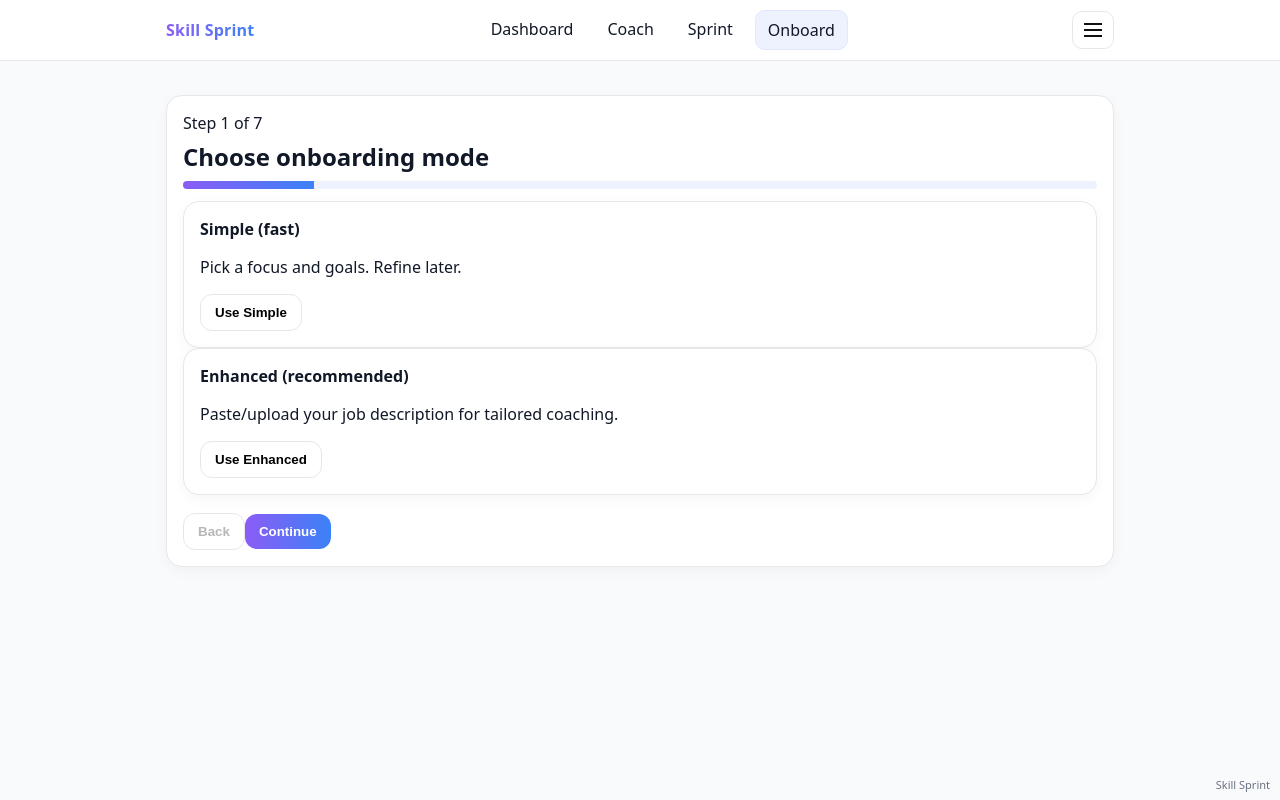
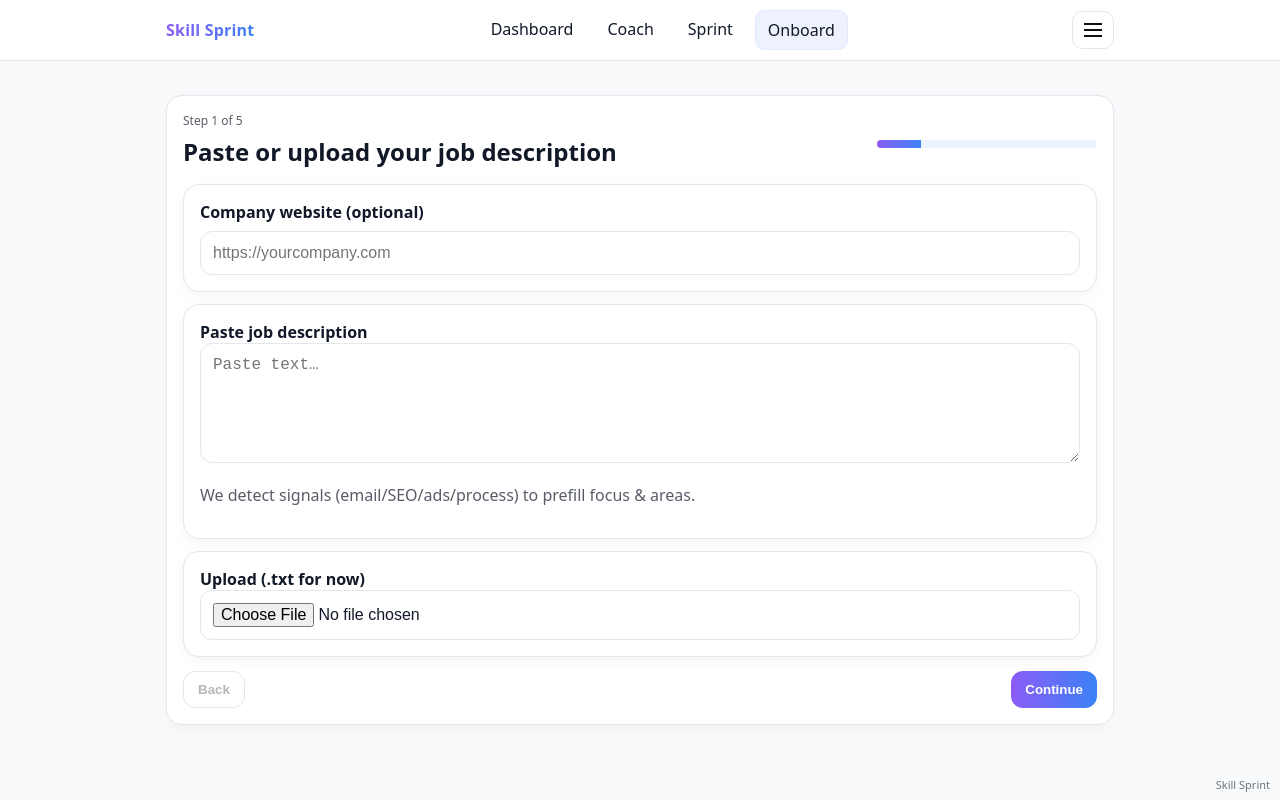
Before and after one commit to jammoody/skill-sprint, a Next.js app: page /onboarding in a window 1280 px wide. Built offline with nearby package versions, Linux system fonts and the light colour scheme.

Commit message:
Update onboarding.js

```diff
--- a/pages/onboarding.js
+++ b/pages/onboarding.js
@@ -1,14 +1,9 @@
 // pages/onboarding.js
-import { useMemo, useState } from 'react';
+import { useMemo, useState, useEffect } from 'react';
 import Nav from '../components/Nav';
-import { setProfile, getKPIs } from '../lib/store';
+import { setProfile, getKPIs, setOnboardedAt, getOnboardedAt } from '../lib/store';
 
 const FOCUS = ['Marketing','E-commerce','Leadership','Operations','Sales','General'];
-const STYLE = [
-  { key:'supportive', label:'Supportive', sub:'Encouraging and positive' },
-  { key:'direct', label:'Direct', sub:'Clear and to the point' },
-  { key:'analytical', label:'Analytical', sub:'Data-first and KPI-driven' }
-];
 const AREAS = ['Email','Paid ads','SEO','Conversion rate','Pricing','Analytics','Customer success','Process','Lead gen'];
 
 function fromJD(text=''){
@@ -25,202 +20,142 @@ function fromJD(text=''){
 }
 
 export default function Onboarding(){
-  const [mode,setMode]=useState('enhanced');
   const [step,setStep]=useState(0);
+  const [jd,setJD]=useState(''); const [jdFile,setJDFile]=useState('');
   const [focus,setFocus]=useState('Marketing');
   const [areas,setAreas]=useState([]);
   const [goals,setGoals]=useState(['','','']);
-  const [style,setStyle]=useState('analytical');
   const [minutes,setMinutes]=useState(10);
   const [companyWebsite,setCompanyWebsite]=useState('');
-  const [jd,setJD]=useState(''); const [jdFile,setJDFile]=useState('');
+  const [already,setAlready]=useState(null);
+
+  useEffect(()=>{ setAlready(getOnboardedAt()); },[]);
 
   const steps = useMemo(()=>[
-    {title:'Choose onboarding mode', key:'mode'},
-    ...(mode==='enhanced' ? [
     {title:'Paste or upload your job description', key:'jd'},
-      {title:'Review suggested focus & areas', key:'areas'},
-    ]: []),
-    {title:'Your company & focus', key:'focus'},
+    {title:'Choose focus & areas', key:'areas'},
     {title:'Top 3 goals (30 days)', key:'goals'},
-    {title:'Coach style & cadence', key:'style'},
+    {title:'Daily cadence', key:'cad'},
     {title:'Summary', key:'summary'},
-  ],[mode]);
+  ],[]);
   const progress = ((step+1)/steps.length)*100;
-
-  function next(){ step<steps.length-1 ? setStep(step+1) : finish(); }
-  function back(){ if(step>0) setStep(step-1); }
-
-  function onJD(text){
-    setJD(text);
-    const { focus:f, areas:a } = fromJD(text);
-    if (f) setFocus(f);
-    if (a?.length) setAreas(prev=>Array.from(new Set([...prev,...a])));
-  }
 
   async function onFile(e){
     const f = e.target.files?.[0]; if(!f) return; setJDFile(f.name);
     if (f.type.startsWith('text/')) onJD(await f.text());
     else alert('Upload .txt for now (paste text if PDF).');
   }
-
-  function toggleArea(a){ setAreas(prev=>prev.includes(a) ? prev.filter(x=>x!==a) : [...prev,a]); }
+  function onJD(text){ setJD(text); const { focus:f, areas:a } = fromJD(text); if (f) setFocus(f); if (a?.length) setAreas(prev=>Array.from(new Set([...prev,...a]))); }
+  function toggleArea(a){ setAreas(prev=>prev.includes(a)? prev.filter(x=>x!==a) : [...prev,a]); }
   function setGoal(i,val){ const g=[...goals]; g[i]=val; setGoals(g); }
+  function next(){ step<steps.length-1 ? setStep(step+1) : finish(); }
+  function back(){ if(step>0) setStep(step-1); }
 
   function finish(){
     const gs = goals.filter(Boolean);
     setProfile({
       focus:[focus],
       areas,
-      coachStyle:style,
       constraints:{minutesPerDay:Number(minutes)},
       goals30d: gs, goal30d: gs[0] || 'Make visible progress',
       jobDescription: jd ? { text: jd, fileName: jdFile || null } : null,
       companyWebsite: companyWebsite || null
     });
     if (!getKPIs().categories) localStorage.setItem('ss_kpis', JSON.stringify({categories:{}}));
-    window.location.assign('/coach');
+    setOnboardedAt(Date.now());
+    window.location.assign('/dashboard');
   }
 
   return (
     <>
       <Nav active="onboard" />
       <main className="container">
+        {already && (
+          <div className="card" style={{marginTop:12, background:'#f7fbff', borderColor:'#d8ecfb'}}>
+            <b>Onboarding complete</b>
+            <p style={{opacity:.8}}>You can update answers anytime. Prefer to keep coaching? <a href="/coach">Go to Coach →</a></p>
+          </div>
+        )}
+
         <div className="card" style={{marginTop:18}}>
-          <div className="spaced">
-            <div><div className="small">Step {step+1} of {steps.length}</div><h2 style={{margin:'6px 0 8px 0'}}>{steps[step].title}</h2></div>
+          <div style={{display:'flex',alignItems:'center',justifyContent:'space-between',gap:12}}>
+            <div><div style={{fontSize:12,opacity:.7}}>Step {step+1} of {steps.length}</div><h2 style={{margin:'6px 0 8px 0'}}>{steps[step].title}</h2></div>
             <div style={{minWidth:220}}><div className="progress"><span style={{width:`${progress}%`}}/></div></div>
           </div>
 
-          <div style={{marginTop:12}}>
-            {steps[step].key==='mode' && (
-              <section className="row two">
+          {/* JD */}
+          {steps[step].key==='jd' && (
+            <section style={{marginTop:8,display:'grid',gap:12,gridTemplateColumns:'1fr'}}>
               <div className="card">
-                  <b>Simple (fast)</b>
-                  <p className="help">Pick a focus and goals. Refine later.</p>
-                  <button className="btn" onClick={()=>setMode('simple')}>Use Simple</button>
+                <b>Company website (optional)</b>
+                <input className="input" placeholder="https://yourcompany.com" value={companyWebsite} onChange={e=>setCompanyWebsite(e.target.value)} style={{marginTop:8}} />
               </div>
               <div className="card">
-                  <b>Enhanced (recommended)</b>
-                  <p className="help">Paste/upload your job description for tailored coaching.</p>
-                  <button className="btn" onClick={()=>setMode('enhanced')}>Use Enhanced</button>
+                <b>Paste job description</b>
+                <textarea className="textarea" placeholder="Paste text…" value={jd} onChange={e=>onJD(e.target.value)} />
+                <p style={{opacity:.7}}>We detect signals (email/SEO/ads/process) to prefill focus & areas.</p>
+              </div>
+              <div className="card">
+                <b>Upload (.txt for now)</b>
+                <input className="input" type="file" accept=".txt,text/plain" onChange={onFile}/>
+                {jdFile && <p style={{fontSize:12,marginTop:6}}>Uploaded: {jdFile}</p>}
               </div>
             </section>
           )}
 
-            {steps[step].key==='jd' && (
-              <section className="row two">
-                <div className="card">
-                  <b>Paste job description</b>
-                  <textarea className="textarea" placeholder="Paste text…" value={jd} onChange={e=>onJD(e.target.value)} />
-                  <p className="help">We detect signals (email/SEO/ads/process) to prefill focus & areas.</p>
+          {/* Areas */}
+          {steps[step].key==='areas' && (
+            <section style={{marginTop:8}}>
+              <b>Focus</b>
+              <div style={{display:'flex',flexWrap:'wrap',gap:8,marginTop:8}}>
+                {FOCUS.map(f=>(
+                  <button key={f} className="btn btn-chip" onClick={()=>setFocus(f)} style={{borderColor: focus===f?'#A78BFA':'#E5E7EB'}}>{f}</button>
+                ))}
               </div>
-                <div className="card">
-                  <b>Upload (.txt for now)</b>
-                  <input className="input" type="file" accept=".txt,text/plain" onChange={onFile}/>
-                  {jdFile && <p className="small" style={{marginTop:6}}>Uploaded: {jdFile}</p>}
-                </div>
-              </section>
-            )}
-
-            {steps[step].key==='areas' && (
-              <section>
-                <b>Suggested areas</b>
-                <div className="inline" style={{marginTop:8}}>
+              <b style={{display:'block',marginTop:14}}>Areas</b>
+              <div style={{display:'flex',flexWrap:'wrap',gap:8,marginTop:8}}>
                 {AREAS.map(a=>(
-                    <button key={a} className="btn btn-chip" onClick={()=>toggleArea(a)} style={{borderColor: areas.includes(a)?'var(--accent)':'var(--border)'}}>
-                      {areas.includes(a)?'✓ ':''}{a}
-                    </button>
+                  <button key={a} className="btn btn-chip" onClick={()=>toggleArea(a)} style={{borderColor: areas.includes(a)?'#60A5FA':'#E5E7EB'}}>{areas.includes(a)?'✓ ':''}{a}</button>
                 ))}
               </div>
             </section>
           )}
 
-            {steps[step].key==='focus' && (
-              <section className="row two">
-                <div className="card">
-                  <b>Company website (optional)</b>
-                  <input className="input" placeholder="https://yourcompany.com" value={companyWebsite} onChange={e=>setCompanyWebsite(e.target.value)} style={{marginTop:8}} />
-                  <p className="help">Improves examples & suggestions.</p>
-                </div>
-                <div className="card">
-                  <b>Your primary focus</b>
-                  <div className="row" style={{gridTemplateColumns:'repeat(3,minmax(0,1fr))', marginTop:8}}>
-                    {FOCUS.map(f=>(
-                      <button key={f} className="btn" onClick={()=>setFocus(f)} style={{borderColor: focus===f ? 'var(--accent)' : 'var(--border)', fontWeight: focus===f?800:600}}>
-                        {f}
-                      </button>
-                    ))}
-                  </div>
-                </div>
+          {/* Goals */}
+          {steps[step].key==='goals' && (
+            <section style={{display:'grid',gap:10,marginTop:8}}>
+              <b>Top 3 goals (30 days)</b>
+              <input className="input" placeholder="Goal 1 (e.g., Increase email revenue by 20%)" value={goals[0]} onChange={e=>setGoal(0,e.target.value)} />
+              <input className="input" placeholder="Goal 2 (optional)" value={goals[1]} onChange={e=>setGoal(1,e.target.value)} />
+              <input className="input" placeholder="Goal 3 (optional)" value={goals[2]} onChange={e=>setGoal(2,e.target.value)} />
             </section>
           )}
 
-            {steps[step].key==='goals' && (
-              <section className="row two">
-                <div className="card">
-                  <b>Top 3 goals (30 days)</b>
-                  <input className="input" placeholder="Goal 1 (e.g., Increase email revenue by 20%)" value={goals[0]} onChange={e=>setGoal(0,e.target.value)} style={{marginTop:8}} />
-                  <input className="input" placeholder="Goal 2 (optional)" value={goals[1]} onChange={e=>setGoal(1,e.target.value)} style={{marginTop:8}} />
-                  <input className="input" placeholder="Goal 3 (optional)" value={goals[2]} onChange={e=>setGoal(2,e.target.value)} style={{marginTop:8}} />
-                </div>
-                <div className="card">
-                  <b>Inspiration</b>
-                  <div className="inline" style={{marginTop:8}}>
-                    {['Lift open rate','Improve CTR','Boost CVR','Reduce churn','Increase AOV','Ship faster'].map(x=>(
-                      <button key={x} className="btn btn-chip" onClick={()=>{
-                        if(!goals[0]) setGoal(0,x); else if(!goals[1]) setGoal(1,x); else setGoal(2,x);
-                      }}>{x}</button>
-                    ))}
-                  </div>
-                </div>
+          {/* Cadence */}
+          {steps[step].key==='cad' && (
+            <section style={{display:'grid',gap:10,marginTop:8}}>
+              <b>Daily minutes you can give</b>
+              <input className="input" type="number" min="5" max="60" value={minutes} onChange={e=>setMinutes(e.target.value)} />
+              <p style={{opacity:.7}}>We’ll keep sprints to ~{minutes} minutes.</p>
             </section>
           )}
 
-            {steps[step].key==='style' && (
-              <section className="row two">
-                <div className="card">
-                  <b>Coach style</b>
-                  <div className="row" style={{marginTop:8}}>
-                    {STYLE.map(s=>(
-                      <button key={s.key} className="btn" onClick={()=>setStyle(s.key)}
-                        style={{display:'flex', flexDirection:'column', alignItems:'flex-start', gap:4, borderColor: style===s.key?'var(--accent)':'var(--border)'}}>
-                        <span style={{fontWeight:800}}>{s.label}</span><span className="small">{s.sub}</span>
-                      </button>
-                    ))}
-                  </div>
-                </div>
-                <div className="card">
-                  <b>Daily cadence</b>
-                  <input className="input" type="number" min="5" max="60" value={minutes} onChange={e=>setMinutes(e.target.value)} style={{marginTop:8}}/>
-                  <p className="help">We’ll keep sprints to ~{minutes} minutes.</p>
-                </div>
-              </section>
-            )}
-
+          {/* Summary */}
           {steps[step].key==='summary' && (
-              <section className="row two">
-                <div className="card">
+            <section className="card" style={{marginTop:8}}>
               <b>Summary</b>
-                  <ul className="list" style={{marginTop:8}}>
+              <ul style={{margin:'8px 0 0 18px'}}>
                 <li><b>Website:</b> {companyWebsite || '—'}</li>
                 <li><b>Focus:</b> {focus}</li>
                 <li><b>Areas:</b> {areas.length? areas.join(' • ') : '—'}</li>
                 <li><b>Goals (30d):</b> {goals.filter(Boolean).join(' • ') || 'Make visible progress'}</li>
-                    <li><b>Coach style:</b> {STYLE.find(s=>s.key===style)?.label || style}</li>
                 <li><b>Daily minutes:</b> {minutes}</li>
                 {jd && <li><b>JD provided:</b> yes</li>}
               </ul>
-                </div>
-                <div className="card">
-                  <b>What happens next</b>
-                  <p className="help">Your coach will use this context to suggest sprints and answer live questions.</p>
-                </div>
             </section>
           )}
-          </div>
 
-          <div className="spaced" style={{marginTop:18}}>
+          <div style={{display:'flex',justifyContent:'space-between',gap:8,marginTop:14}}>
             <button className="btn" onClick={back} disabled={step===0}>Back</button>
             <button className="btn btn-primary" onClick={next}>{step===steps.length-1?'Finish':'Continue'}</button>
           </div>
```
Lines whose indentation alone changed are shown as unchanged.
